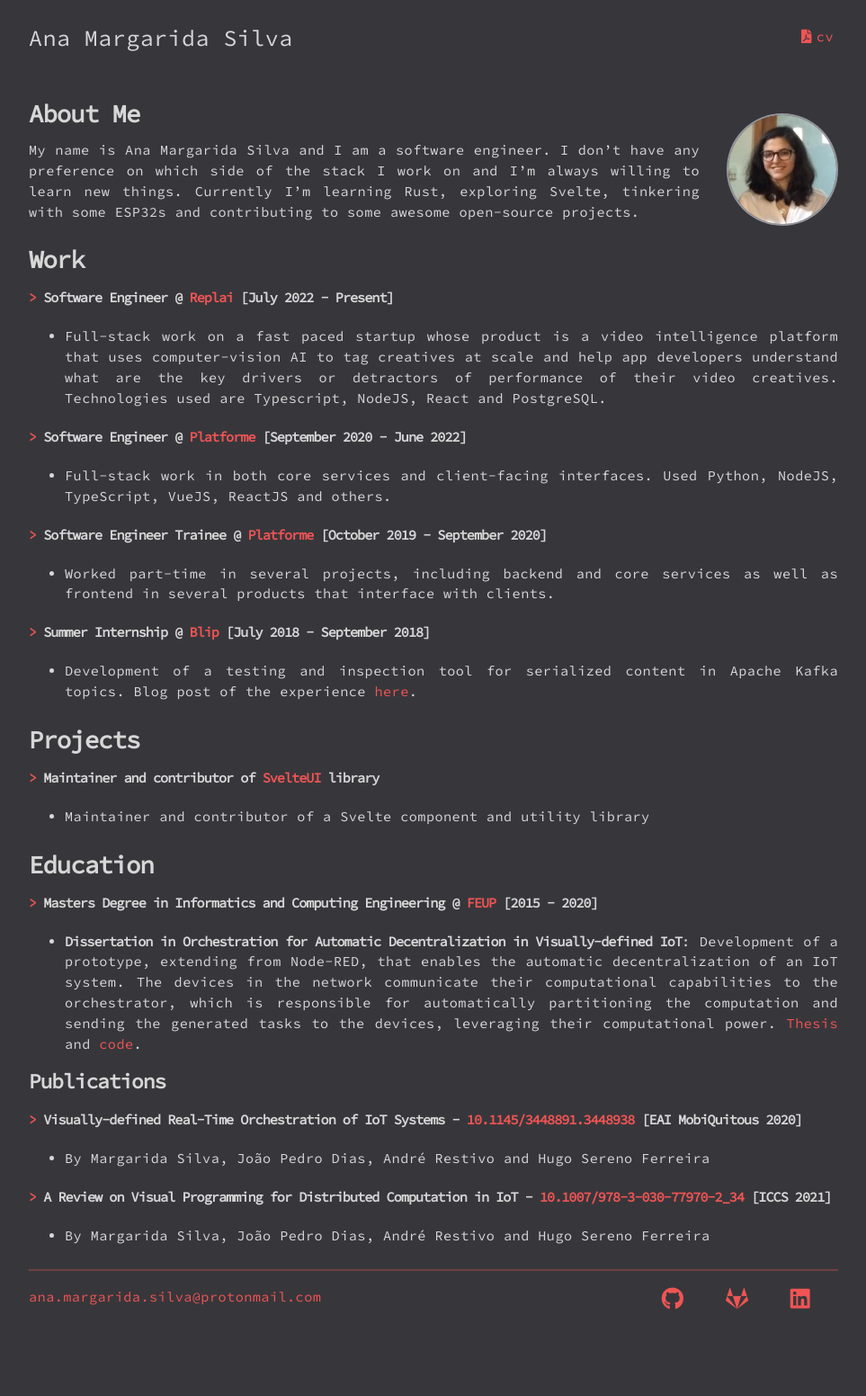
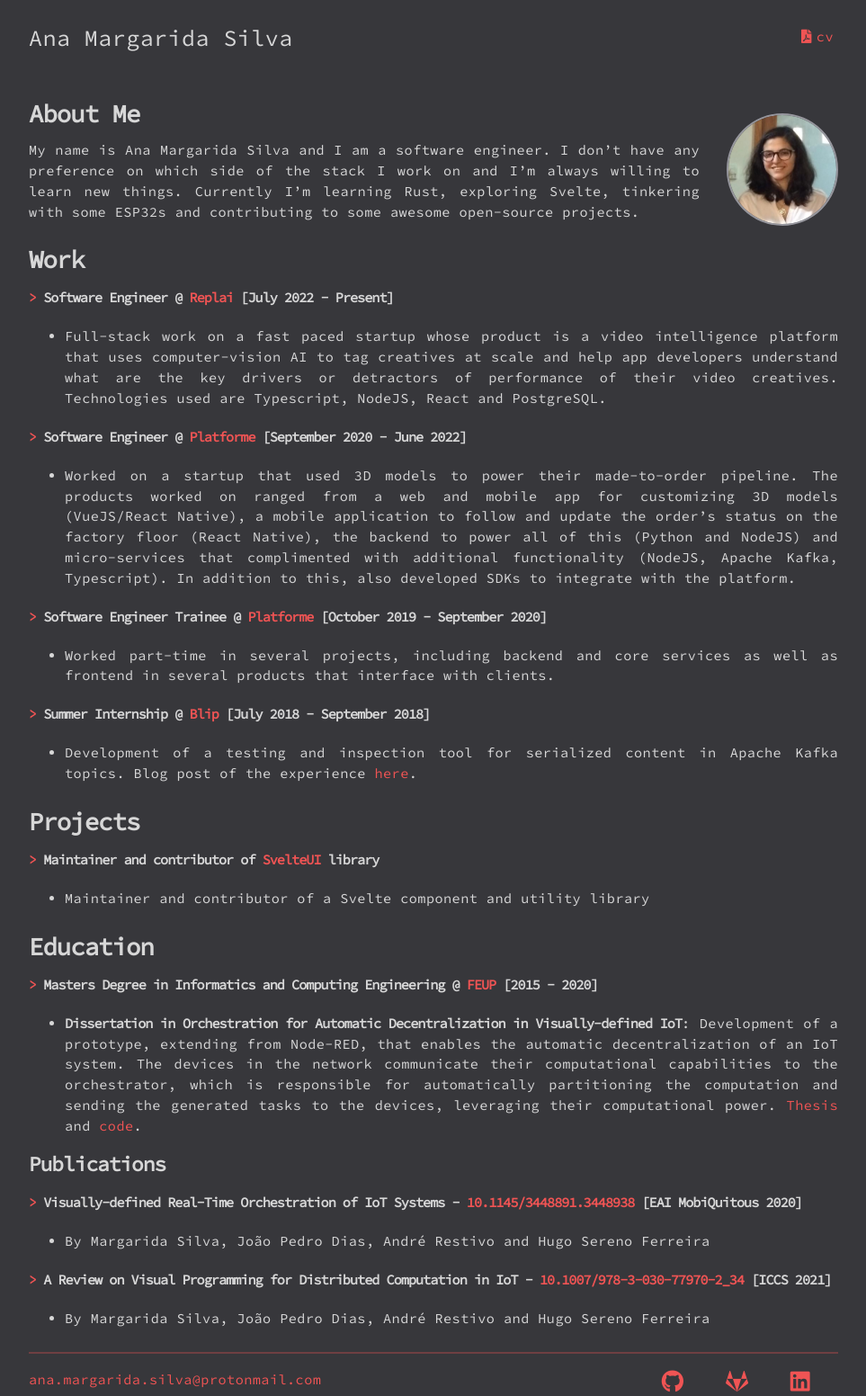
Before and after one commit to BeeMargarida/BeeMargarida.github.io, a Jekyll site: the page built from index.md, in a window 1280 px wide. Shown: the whole page at 90% size, without its empty margins (158-1121 px from the left). Built offline with Jekyll 4.4.1, drawn with Linux system fonts in a browser that asks for light colours; nearby versions of some CDN libraries; before the commit the page ends 1460 px from its top, so only the background shows below that.

Commit message:
docs: update again

```diff
--- a/index.md
+++ b/index.md
@@ -16,7 +16,7 @@ My name is Ana Margarida Silva and I am a software engineer. I don't have any pr
 * Full-stack work on a fast paced startup whose product is a video intelligence platform that uses computer-vision AI to tag creatives at scale and help app developers understand what are the key drivers or detractors of performance of their video creatives. Technologies used are Typescript, NodeJS, React and PostgreSQL.
 
 #### <span class="title-intro">></span> **Software Engineer** @ [Platforme](https://platforme.com/) [September 2020 - June 2022]
-* Full-stack work in both core services and client-facing interfaces. Used Python, NodeJS, TypeScript, VueJS, ReactJS and others.
+* Worked on a startup that used 3D models to power their made-to-order pipeline. The products worked on ranged from a web and mobile app for customizing 3D models (VueJS/React Native), a mobile application to follow and update the order’s status on the factory floor (React Native), the backend to power all of this (Python and NodeJS) and micro-services that complimented with additional functionality (NodeJS, Apache Kafka, Typescript). In addition to this, also developed SDKs to integrate with the platform.
 
 #### <span class="title-intro">></span> **Software Engineer Trainee** @ [Platforme](https://platforme.com/) [October 2019 - September 2020]
 * Worked part-time in several projects, including backend and core services as well as frontend in several products that interface with clients.
```
